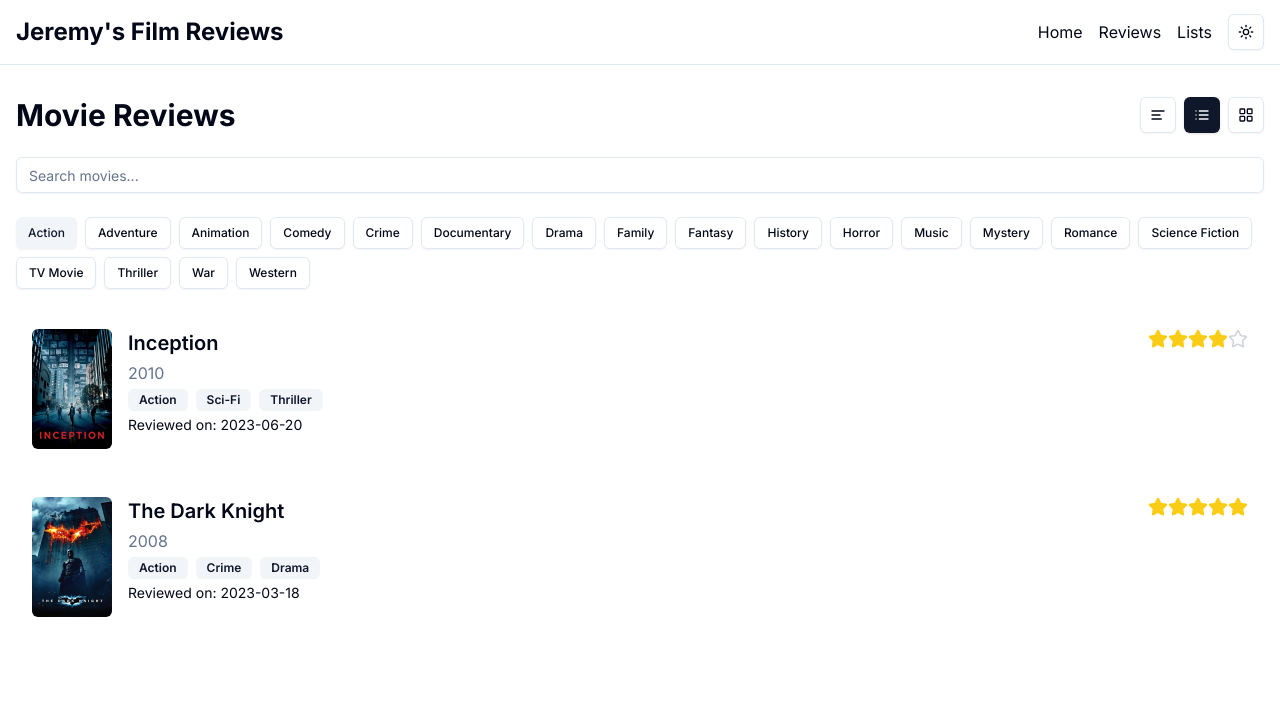
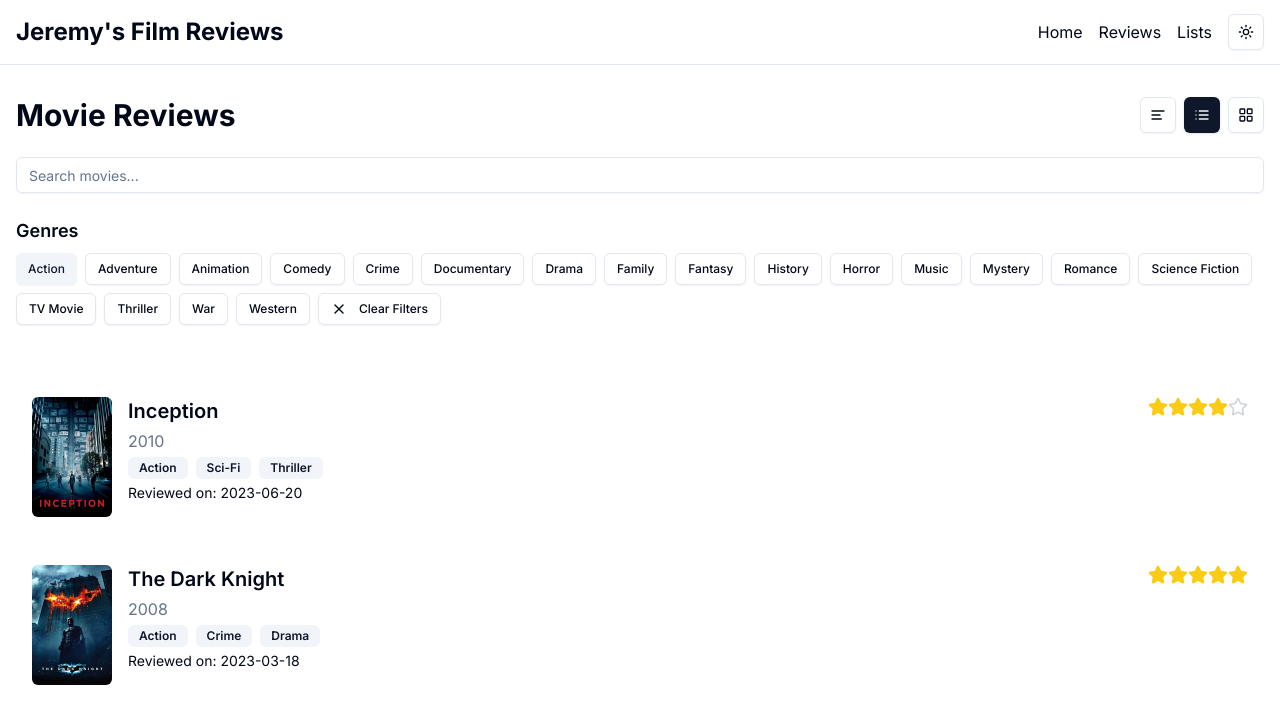
Before and after one commit to lauetyler/jeremys-film-reviews, a Next.js app: page /jeremys-film-reviews/reviews in a window 1280 px wide. Both pictures are taken after a click on the button "Action". Shown: the top 724 px of the page. Built offline with nearby package versions, Linux system fonts and the light colour scheme.

Commit message:
Implement a "Clear Filters" button on the reviews page.

```diff
--- a/app/reviews/page.tsx
+++ b/app/reviews/page.tsx
@@ -3,7 +3,7 @@
 import { useState } from "react"
 import { Input } from "@/components/ui/input"
 import { Button } from "@/components/ui/button"
-import { LayoutGrid, List, AlignLeft } from "lucide-react"
+import { LayoutGrid, List, AlignLeft, X } from "lucide-react"
 import MovieCard from "@/components/movie-card"
 import ReviewListItem from "@/components/review-list-item"
 import CompactReviewList from "@/components/compact-review-list"
@@ -24,6 +24,10 @@ export default function Reviews() {
 
   const toggleGenre = (genre: string) => {
     setSelectedGenres((prev) => (prev.includes(genre) ? prev.filter((g) => g !== genre) : [...prev, genre]))
+  }
+
+  const clearGenres = () => {
+    setSelectedGenres([])
   }
 
   return (
@@ -65,6 +69,8 @@ export default function Reviews() {
         onChange={(e) => setSearchTerm(e.target.value)}
       />
 
+      <div className="space-y-2">
+        <h2 className="text-lg font-semibold">Genres</h2>
         <div className="flex flex-wrap gap-2">
           {genres.map((genre) => (
             <Button
@@ -76,6 +82,16 @@ export default function Reviews() {
               {genre}
             </Button>
           ))}
+          {selectedGenres.length > 0 && (
+            <Button variant="outline" size="sm" onClick={clearGenres}>
+              <X className="h-4 w-4 mr-1" />
+              Clear Filters
+            </Button>
+          )}
+        </div>
+        <div className="h-6">
+          {selectedGenres.length === 0 && <p className="text-sm text-muted-foreground">Showing all genres</p>}
+        </div>
       </div>
 
       {viewMode === "grid" && (
```
Lines whose indentation alone changed are shown as unchanged.
